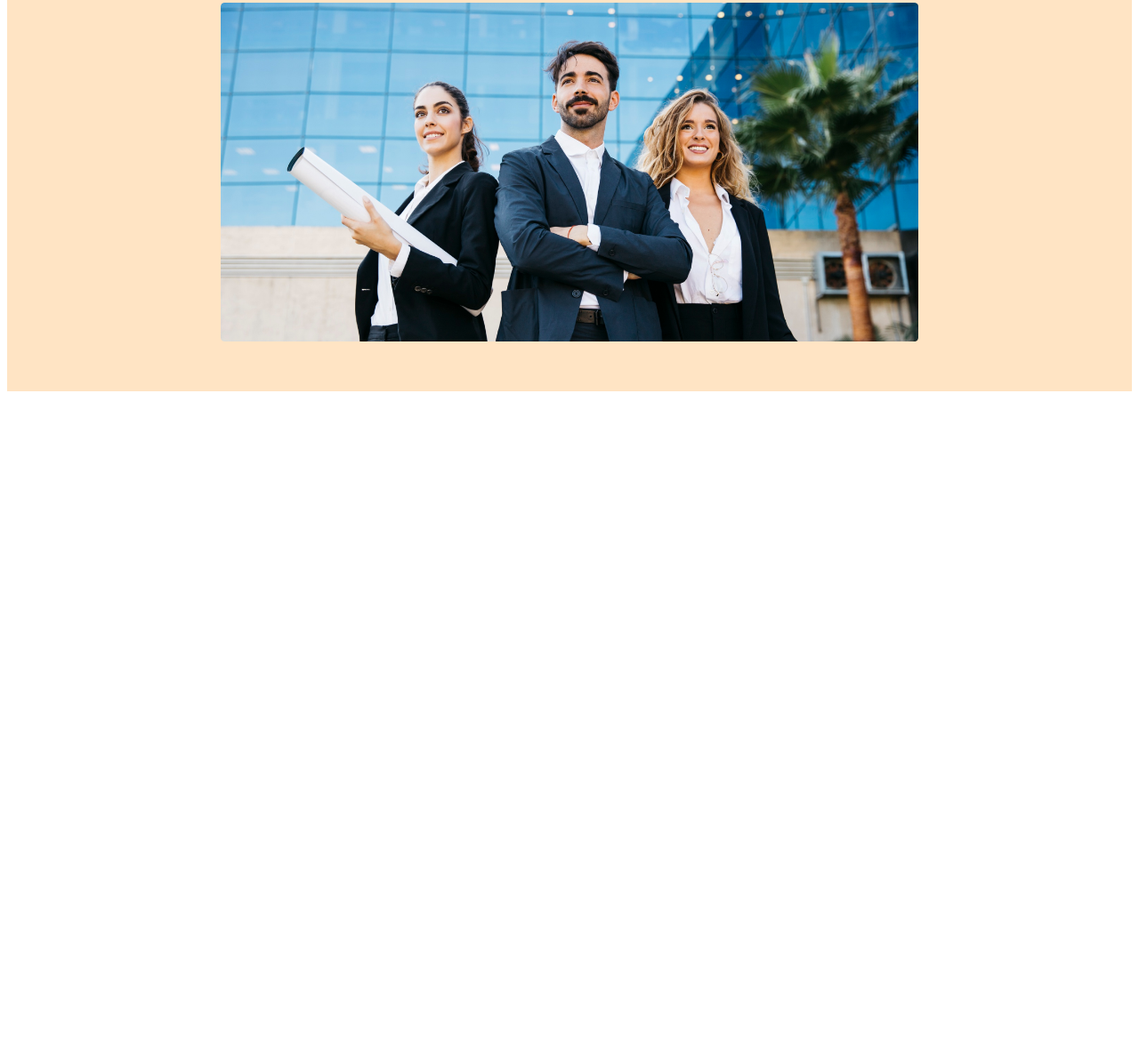
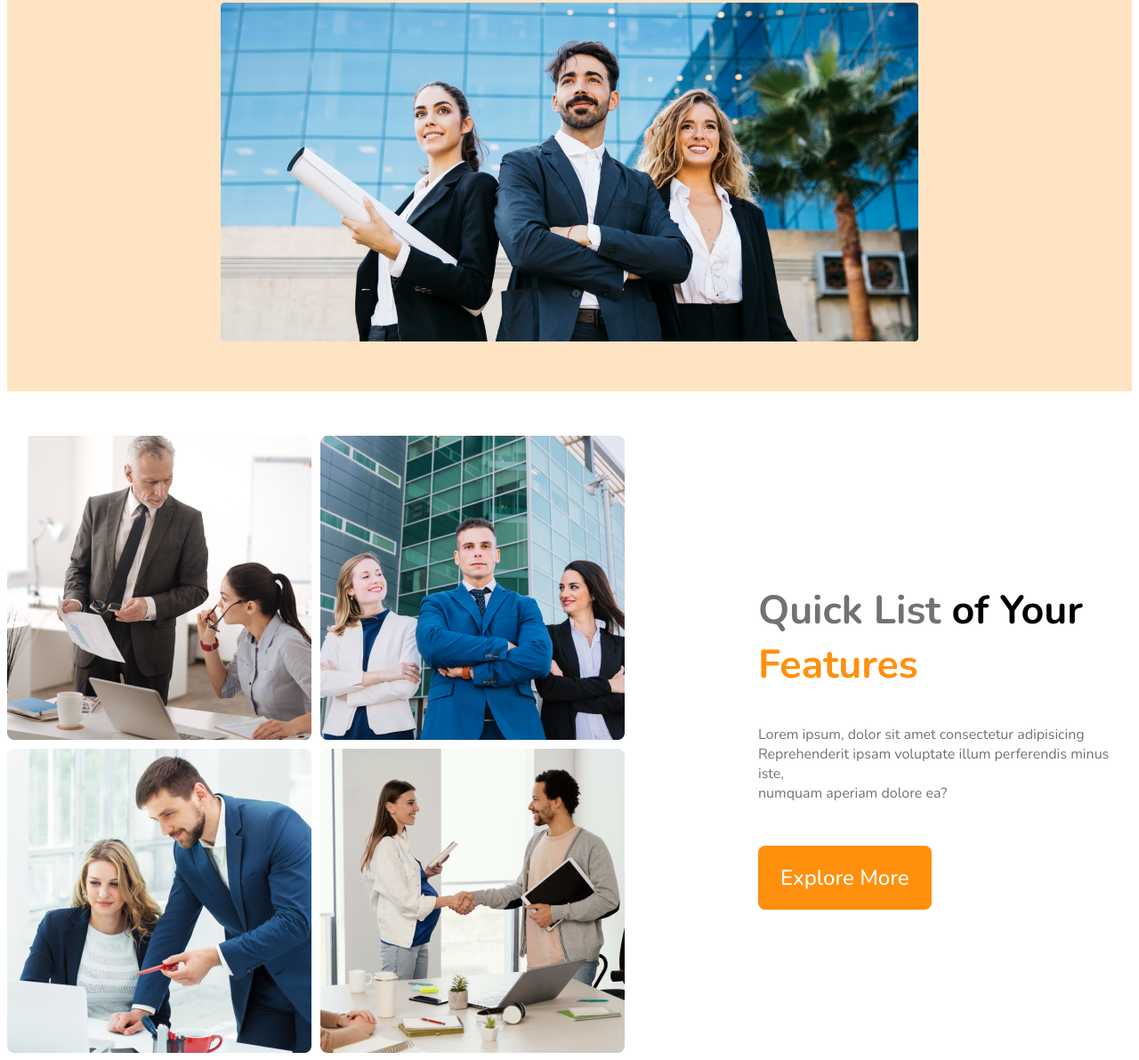
Before and after one commit to amirul221/g3-architects-web, a plain HTML site: page index.html in a window 1280 px wide. Shown: the part 648-1840 px from the top of the page at 89% size. Before the commit the page ends 1096 px from the top, so only its background shows below. Drawn offline with nearby package versions, Linux system fonts and the light colour scheme.

Commit message:
complet section1-feature

```diff
--- a/index.html
+++ b/index.html
@@ -28,8 +28,22 @@
             <img src="images/banner.png" alt="">
           </div>
       </header>
+
     <main>
+         <section class="feature">
+            <div class="img-feature">
+                <img src="images/team1.png" alt="">
+                <img src="images/team2.png" alt="">
+                <img src="images/team3.png" alt="">
+                <img src="images/team4.png" alt="">
+            </div>
+            <div class="content-feature">
+                <h1 class="feature-tittle"><span class="pample">Quick List</span> of Your <br> <span class="orange">Features</span> </h1>
+                <p class="feature-description">Lorem ipsum, dolor sit amet consectetur adipisicing <br> Reprehenderit ipsam voluptate illum perferendis minus iste, <br> numquam aperiam dolore ea?</p>
+                <button class="btn-primary">Explore More</button>
 
+            </div>
+         </section>
     </main>
     <footer>
 
--- a/styles/architec.css
+++ b/styles/architec.css
@@ -62,6 +62,35 @@ nav li{
 .banner img{
   width: 100%;
 }
+/*main section */
+.feature{
+  display: flex;
+  justify-content: center;
+  align-items: center;
+  margin-top: 50px;
+}
+.img-feature{
+  display: grid;
+  row-gap: 10px;
+  column-gap: 10px;
+  grid-template-columns: repeat(2, 1fr);
+}
+.content-feature{
+  margin-left: 150px;
+}
+.feature-tittle{
+  font-size: 2.8rem;
+  font-weight: 700;
+}
+.pample{
+  color: #727272;
+}
+.orange{
+  color: #FF900E;
+}
+.feature-description{
+  color: #727272;
+}
 
 /* Mobile devise  Responsive media query */
 @media screen and (max-width:576px) {
@@ -70,6 +99,16 @@ nav li{
       }
       nav{
         flex-direction: column;
+      }
+      .feature{
+        flex-direction: column;
+      }
+      .img-feature{
+        display: grid;
+        grid-template-columns: repeat(1, 1fr);
+      }
+      .content-feature{
+        margin-left: 100px;
       }
 
 }
@@ -82,5 +121,12 @@ nav li{
     nav{
       flex-direction: column;
     }
+    .feature{
+      flex-direction: column;
+    }
+    .content-feature{
+      margin: 20px;
+    }
+
 
 }
```
